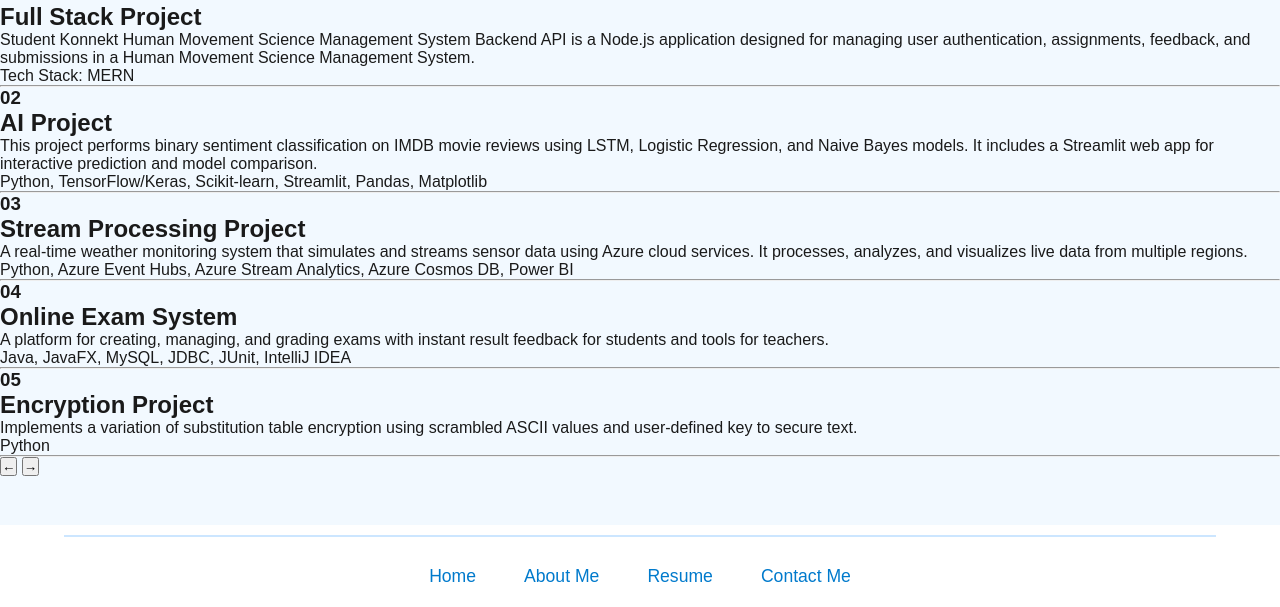
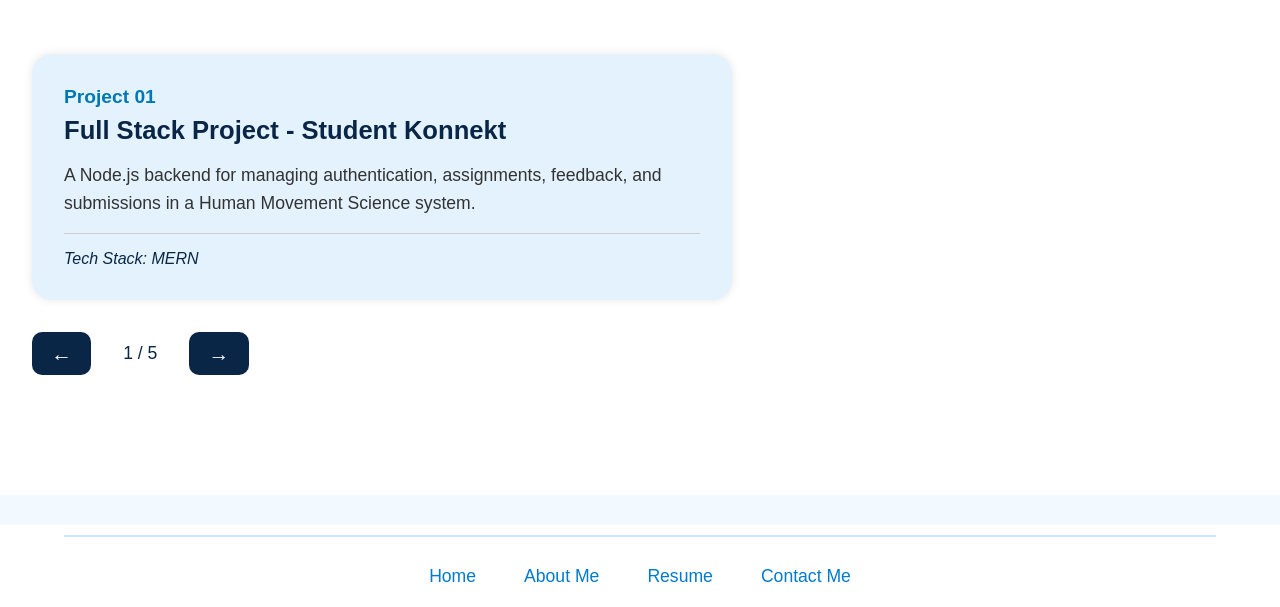
Before and after one commit to mohhaauu/personal-portfolio, a plain HTML site: page html/projects.html in a window 1280 px wide. Shown: the part 193-800 px from the top of the page. Drawn offline with Linux system fonts and the light colour scheme.

Commit message:
Updated the projects page without image addition

```diff
--- a/css/style.css
+++ b/css/style.css
@@ -311,3 +311,83 @@ main.content {
 .cv-btn a:hover {
   background-color: #005fa3;
 }
+.projects-wrapper {
+  background-color: white;
+  padding: 3rem 2rem;
+  display: flex;
+  flex-direction: column;
+  align-items: flex-start;
+  justify-content: center;
+  min-height: 70vh;
+}
+
+.project-card {
+  background-color: #e3f2fd;
+  color: #0a2647;
+  padding: 2rem;
+  border-radius: 20px;
+  box-shadow: 0 0 10px rgba(0,0,0,0.1);
+  width: 60%;
+  min-width: 300px;
+  max-width: 700px;
+  margin-bottom: 2rem;
+  transition: all 0.3s ease-in-out;
+}
+
+.card-number {
+  font-weight: bold;
+  font-size: 1.2rem;
+  color: #0077b5;
+  margin-bottom: 0.5rem;
+}
+
+.card-title {
+  font-size: 1.6rem;
+  margin-bottom: 1rem;
+}
+
+.card-desc {
+  font-size: 1.1rem;
+  margin-bottom: 1rem;
+  line-height: 1.6;
+  color: #333;
+}
+
+.card-tools {
+  font-style: italic;
+  font-size: 1rem;
+  color: #0a2647;
+}
+
+.divider {
+  margin: 1rem 0;
+  border: 0;
+  border-top: 1px solid #ccc;
+}
+
+.project-controls {
+  display: flex;
+  align-items: center;
+  justify-content: center;
+  gap: 2rem;
+}
+
+.project-controls button {
+  background-color: #0a2647;
+  color: white;
+  border: none;
+  padding: 0.6rem 1.2rem;
+  border-radius: 10px;
+  font-size: 1.3rem;
+  cursor: pointer;
+  transition: background-color 0.3s ease;
+}
+
+.project-controls button:hover {
+  background-color: #0077b5;
+}
+
+#project-indicator {
+  font-size: 1.1rem;
+  color: #0a2647;
+}
--- a/html/projects.html
+++ b/html/projects.html
@@ -1,80 +1,35 @@
 <!DOCTYPE html>
 <html lang="en">
 <head>
-  <meta charset="UTF-8">
-  <meta name="viewport" content="width=device-width, initial-scale=1.0">
+  <meta charset="UTF-8" />
+  <meta name="viewport" content="width=device-width, initial-scale=1.0"/>
   <title>Projects</title>
   <link rel="stylesheet" href="../css/style.css" />
 </head>
-<body class="projects-page">
+<body>
+  <!-- Header -->
   <header>
     <h1>Projects</h1>
-    <hr>
+    <hr />
   </header>
 
-  <main class="projects-section">
-    <h2 class="projects-title">Latest <span>Projects</span></h2>
+  <!-- Main Projects Section -->
+  <main class="projects-wrapper">
+    <section class="project-card" id="project-card">
+      <!-- Dynamic content gets inserted here -->
+    </section>
 
-    <div class="project-slider">
-      <div class="project-card active">
-        <h3 class="project-number">01</h3>
-        <h2 class="project-name">Full Stack Project</h2>
-        <p class="project-description">
-          Student Konnekt Human Movement Science Management System Backend API is a Node.js application designed for managing user authentication, assignments, feedback, and submissions in a Human Movement Science Management System.
-        </p>
-        <p class="project-tools">Tech Stack: MERN</p>
-        <hr>
-      </div>
-
-      <div class="project-card">
-        <h3 class="project-number">02</h3>
-        <h2 class="project-name">AI Project</h2>
-        <p class="project-description">
-          This project performs binary sentiment classification on IMDB movie reviews using LSTM, Logistic Regression, and Naive Bayes models. It includes a Streamlit web app for interactive prediction and model comparison.
-        </p>
-        <p class="project-tools">Python, TensorFlow/Keras, Scikit-learn, Streamlit, Pandas, Matplotlib</p>
-        <hr>
-      </div>
-
-      <div class="project-card">
-        <h3 class="project-number">03</h3>
-        <h2 class="project-name">Stream Processing Project</h2>
-        <p class="project-description">
-          A real-time weather monitoring system that simulates and streams sensor data using Azure cloud services. It processes, analyzes, and visualizes live data from multiple regions.
-        </p>
-        <p class="project-tools">Python, Azure Event Hubs, Azure Stream Analytics, Azure Cosmos DB, Power BI</p>
-        <hr>
-      </div>
-
-      <div class="project-card">
-        <h3 class="project-number">04</h3>
-        <h2 class="project-name">Online Exam System</h2>
-        <p class="project-description">
-          A platform for creating, managing, and grading exams with instant result feedback for students and tools for teachers.
-        </p>
-        <p class="project-tools">Java, JavaFX, MySQL, JDBC, JUnit, IntelliJ IDEA</p>
-        <hr>
-      </div>
-
-      <div class="project-card">
-        <h3 class="project-number">05</h3>
-        <h2 class="project-name">Encryption Project</h2>
-        <p class="project-description">
-          Implements a variation of substitution table encryption using scrambled ASCII values and user-defined key to secure text.
-        </p>
-        <p class="project-tools">Python</p>
-        <hr>
-      </div>
-
-      <div class="project-navigation">
-        <button class="nav-arrow" id="prevBtn">&#8592;</button>
-        <button class="nav-arrow" id="nextBtn">&#8594;</button>
-      </div>
+    <!-- Arrows -->
+    <div class="project-controls">
+      <button id="prevBtn">&#8592;</button>
+      <span id="project-indicator">1 / 5</span>
+      <button id="nextBtn">&#8594;</button>
     </div>
   </main>
 
+  <!-- Footer -->
   <footer>
-    <hr>
+    <hr />
     <nav class="bottom-nav">
       <a href="index.html">Home</a>
       <a href="about.html">About Me</a>
@@ -84,26 +39,68 @@
   </footer>
 
   <script>
-    const cards = document.querySelectorAll('.project-card');
-    let current = 0;
+    const projects = [
+      {
+        number: "01",
+        title: "Full Stack Project - Student Konnekt",
+        description: "A Node.js backend for managing authentication, assignments, feedback, and submissions in a Human Movement Science system.",
+        tools: "Tech Stack: MERN"
+      },
+      {
+        number: "02",
+        title: "AI Project - Sentiment Classifier",
+        description: "Binary sentiment analysis on IMDB reviews using LSTM, Logistic Regression & Naive Bayes. Includes a Streamlit UI.",
+        tools: "Python, TensorFlow, Streamlit, Pandas, Matplotlib"
+      },
+      {
+        number: "03",
+        title: "Stream Processing - Weather System",
+        description: "Real-time sensor data simulation and visualization using Azure Stream Analytics, Cosmos DB & Power BI.",
+        tools: "Python, Azure Event Hubs, Stream Analytics, Power BI"
+      },
+      {
+        number: "04",
+        title: "Online Exam System",
+        description: "Teachers can create exams, students take them and get graded instantly. Includes secure login & instant results.",
+        tools: "Java, JavaFX, MySQL, JDBC, JUnit"
+      },
+      {
+        number: "05",
+        title: "Encryption Tool",
+        description: "Encrypts messages using scrambled ASCII values and user-defined keys. Includes reversible decryption.",
+        tools: "Python"
+      }
+    ];
 
-    function showCard(index) {
-      cards.forEach(card => card.classList.remove('active'));
-      cards[index].classList.add('active');
+    let currentProject = 0;
+
+    const projectCard = document.getElementById("project-card");
+    const indicator = document.getElementById("project-indicator");
+
+    function renderProject(index) {
+      const p = projects[index];
+      projectCard.innerHTML = `
+        <div class="card-number">Project ${p.number}</div>
+        <h2 class="card-title">${p.title}</h2>
+        <p class="card-desc">${p.description}</p>
+        <hr class="divider"/>
+        <p class="card-tools">${p.tools}</p>
+      `;
+      indicator.textContent = `${index + 1} / ${projects.length}`;
     }
 
-    document.getElementById('nextBtn').addEventListener('click', () => {
-      current = (current + 1) % cards.length;
-      showCard(current);
+    document.getElementById("prevBtn").addEventListener("click", () => {
+      currentProject = (currentProject - 1 + projects.length) % projects.length;
+      renderProject(currentProject);
     });
 
-    document.getElementById('prevBtn').addEventListener('click', () => {
-      current = (current - 1 + cards.length) % cards.length;
-      showCard(current);
+    document.getElementById("nextBtn").addEventListener("click", () => {
+      currentProject = (currentProject + 1) % projects.length;
+      renderProject(currentProject);
     });
 
-    // Initialize first card
-    showCard(current);
+    // Initial render
+    renderProject(currentProject);
   </script>
 </body>
 </html>
```
Also changed, not shown: assets/images/AI.jpg (added), assets/images/Encryption.jpeg (added), assets/images/Full Stack.jpg (added), assets/images/Online Exam System.jpg (added), assets/images/Stream processing.jpg (added).
